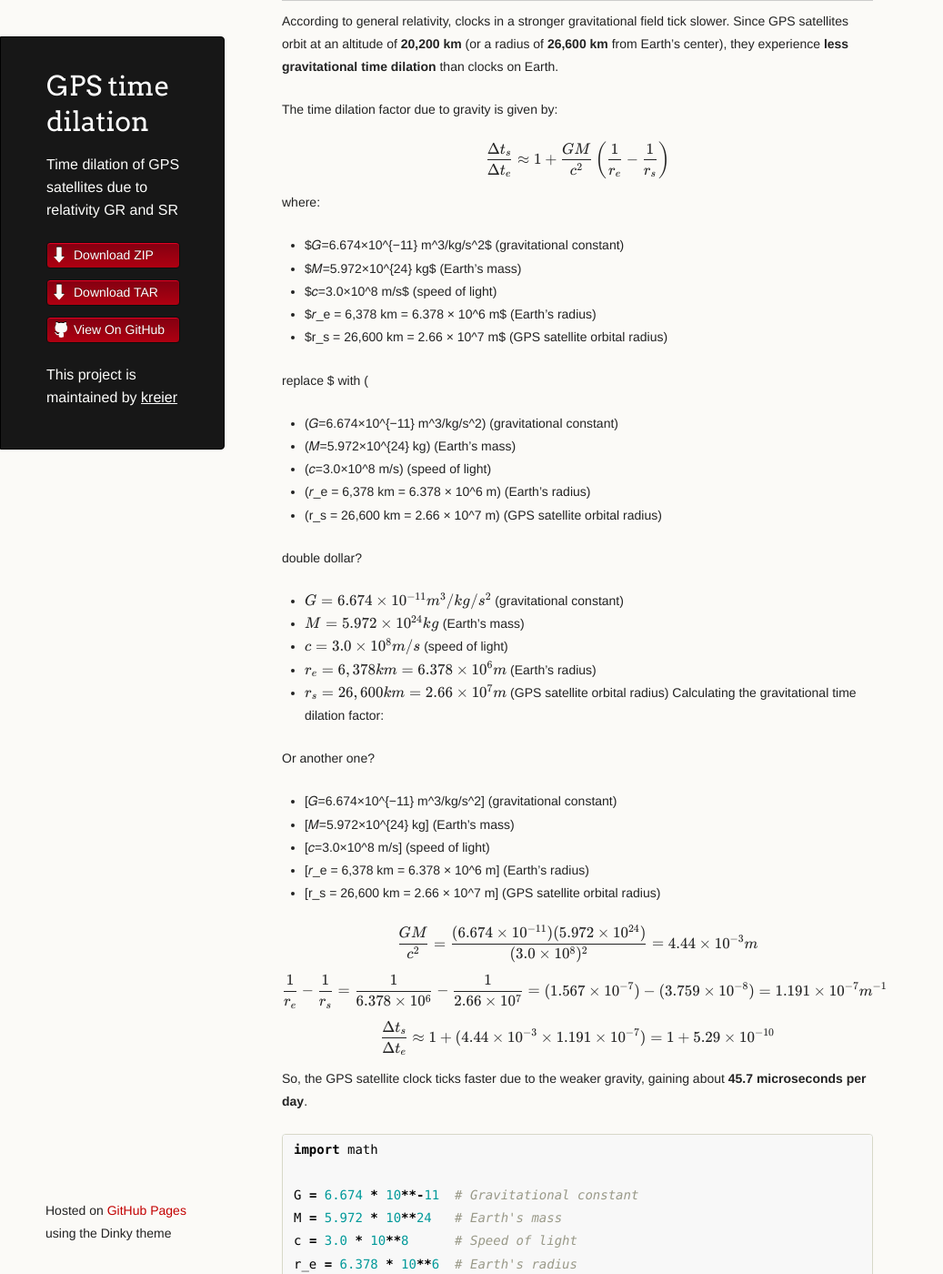
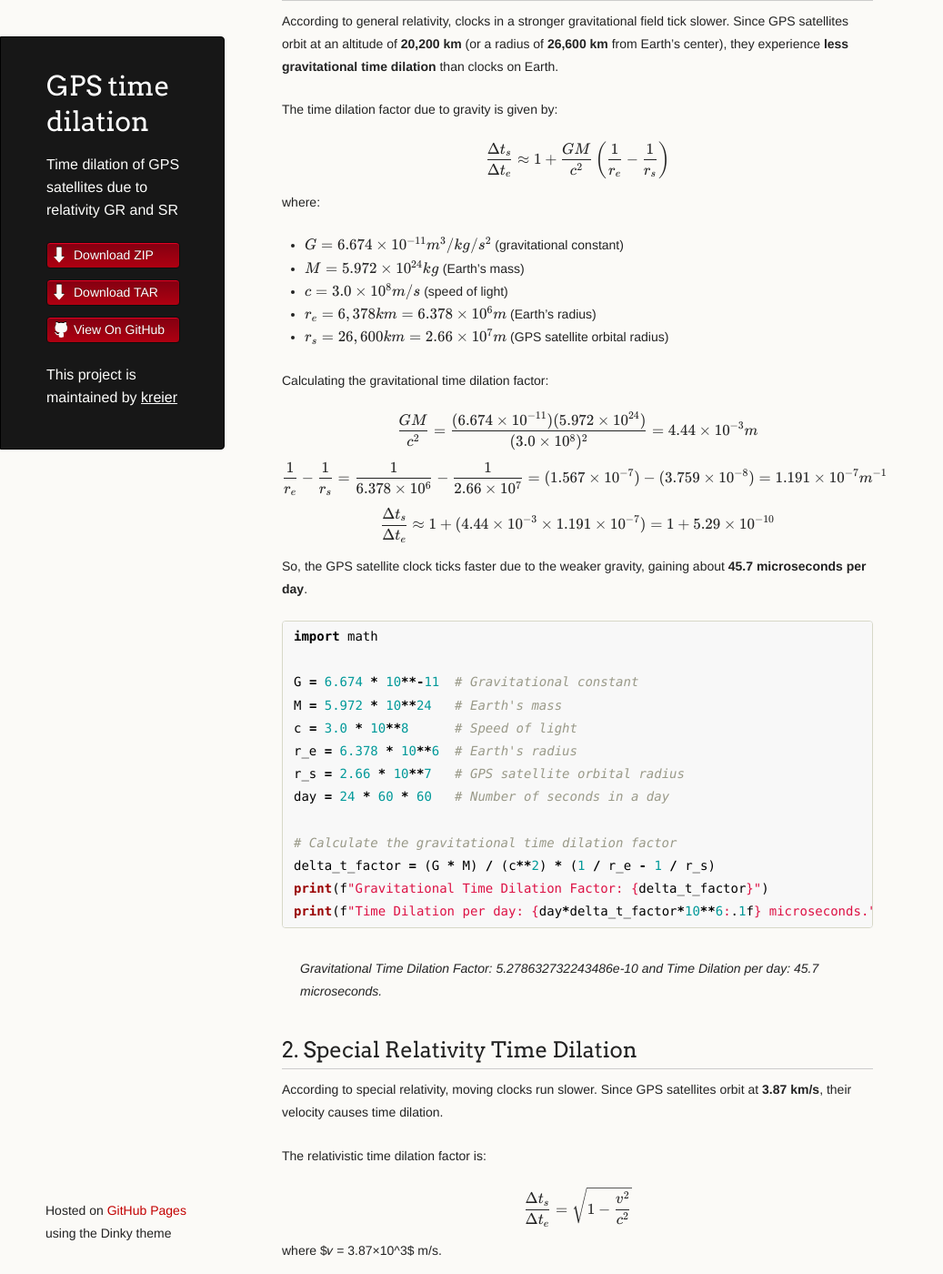
Before and after one commit to kreier/gps-relativity, a Jekyll site: the page built from README.md, in a window 1280 px wide and 1400 px high, scrolled down 611 px. Shown: the whole window at 91% size, without its empty margins (0-1037 px from the left). Built offline with Jekyll 4.4.1, drawn with Linux system fonts in a browser that asks for light colours; our own code applies the rules of GitHub Pages for plain Markdown files.

Commit message:
double dollar it is!

```diff
--- a/README.md
+++ b/README.md
@@ -27,36 +27,13 @@ $$
 
 where:
 
-- $𝐺=6.674×10^{−11} m^3/kg/s^2$ (gravitational constant)
-- $𝑀=5.972×10^{24} kg$ (Earth’s mass)
-- $𝑐=3.0×10^8 m/s$ (speed of light)
-- $𝑟_e = 6,378 km = 6.378 × 10^6 m$ (Earth's radius)
-- $r_s = 26,600 km = 2.66 × 10^7 m$ (GPS satellite orbital radius)
-
-replace $ with \(
-
-- \(𝐺=6.674×10^{−11} m^3/kg/s^2\) (gravitational constant)
-- \(𝑀=5.972×10^{24} kg\) (Earth’s mass)
-- \(𝑐=3.0×10^8 m/s\) (speed of light)
-- \(𝑟_e = 6,378 km = 6.378 × 10^6 m\) (Earth's radius)
-- \(r_s = 26,600 km = 2.66 × 10^7 m\) (GPS satellite orbital radius)
-
-double dollar?
-
 - $$𝐺=6.674×10^{−11} m^3/kg/s^2$$ (gravitational constant)
 - $$𝑀=5.972×10^{24} kg$$ (Earth’s mass)
 - $$𝑐=3.0×10^8 m/s$$ (speed of light)
 - $$𝑟_e = 6,378 km = 6.378 × 10^6 m$$ (Earth's radius)
 - $$r_s = 26,600 km = 2.66 × 10^7 m$$ (GPS satellite orbital radius)
+
 Calculating the gravitational time dilation factor:
-
-Or another one?
-
-- \[𝐺=6.674×10^{−11} m^3/kg/s^2\] (gravitational constant)
-- \[𝑀=5.972×10^{24} kg\] (Earth’s mass)
-- \[𝑐=3.0×10^8 m/s\] (speed of light)
-- \[𝑟_e = 6,378 km = 6.378 × 10^6 m\] (Earth's radius)
-- \[r_s = 26,600 km = 2.66 × 10^7 m\] (GPS satellite orbital radius)
 
 $$
 \frac{𝐺𝑀}{𝑐^2} = \frac{(6.674×10^{−11})(5.972×10^{24})}{(3.0×10^8)^2} = 4.44 × 10^{−3} m
--- a/_sass/jekyll-theme-dinky.scss
+++ b/_sass/jekyll-theme-dinky.scss
@@ -336,7 +336,7 @@ footer {
 	padding-left: 50px;
 }
 
-@media print, screen and (max-width: 960px) {
+@media print, screen and (max-width: 1260px) {
 
   div.wrapper {
     width:auto;
```
